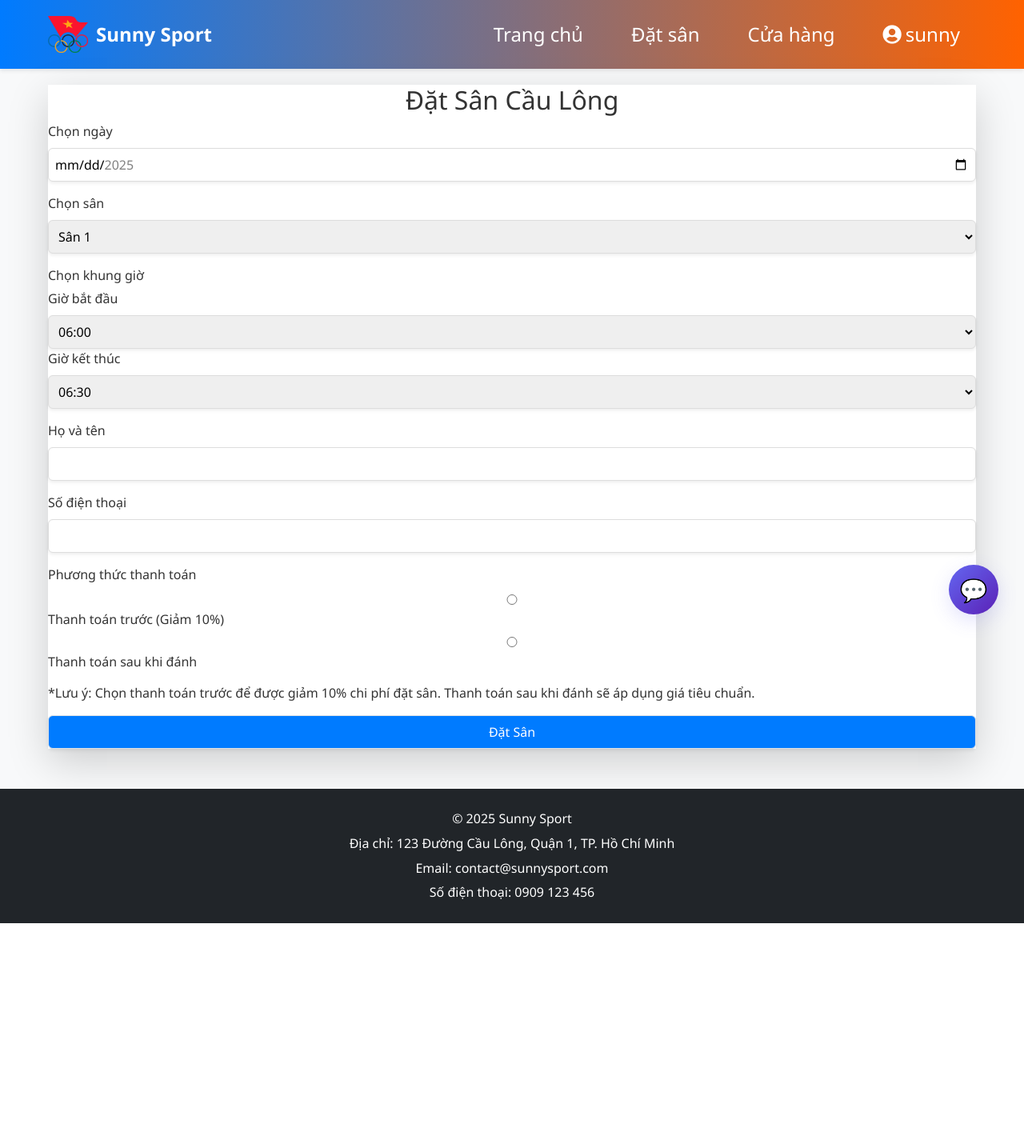
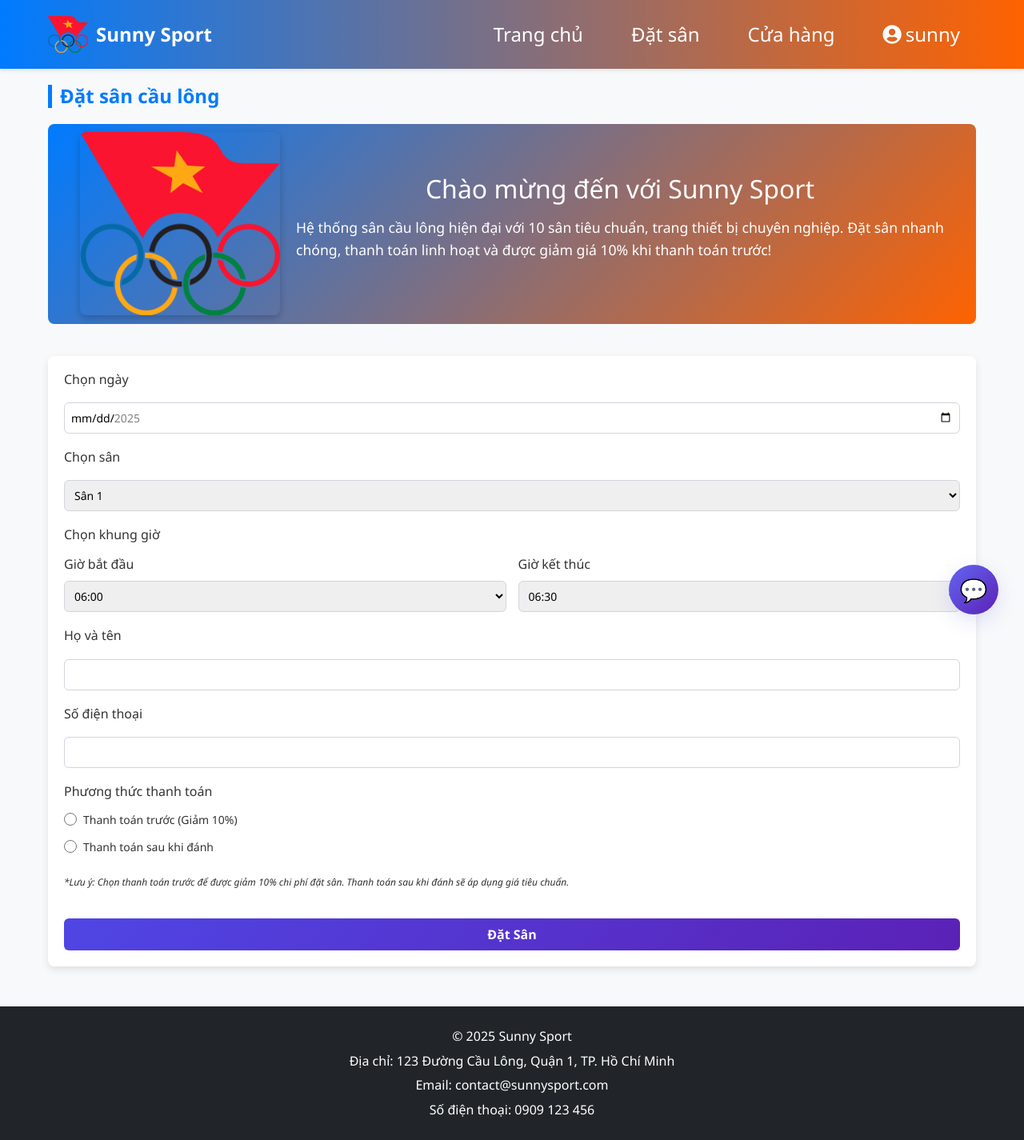
Before and after one commit to sunnytran123/badmingo, a PHP site: page /chat/booking.php in a window 1280 px wide. Shown: the whole page at 80% size. Before the commit the page ends 1154 px from the top, so only its background shows below. Run offline with PHP 8.4, Linux system fonts and the light colour scheme; a user stored in the database is signed in.

Commit message:
update file

```diff
--- a/booking.php
+++ b/booking.php
@@ -90,62 +90,18 @@ if ($_SERVER['REQUEST_METHOD'] === 'POST') {
 }
 ?>
 
-<style>
-/* Inputs modern focus */
-input[type="date"], select, input[type="text"], input[type="tel"] {
-    transition: box-shadow 0.15s ease, border-color 0.15s ease;
-}
-input[type="date"]:focus, select:focus, input[type="text"]:focus, input[type="tel"]:focus {
-    outline: none;
-    border-color: #6366F1;
-    box-shadow: 0 0 0 3px rgba(99,102,241,0.25);
-}
+<h2 class="section-title">Đặt sân cầu lông</h2>
 
-/* Modal popup */
-.modal-overlay {
-    position: fixed;
-    top: 0;
-    left: 0;
-    right: 0;
-    bottom: 0;
-    background: rgba(17, 24, 39, 0.55);
-    backdrop-filter: blur(6px);
-    display: none;
-    align-items: center;
-    justify-content: center;
-    z-index: 10000;
-}
-.modal {
-    width: calc(100% - 32px);
-    max-width: 420px;
-    background: #ffffff;
-    border: 1px solid #E5E7EB;
-    border-radius: 14px;
-    box-shadow: 0 24px 60px rgba(0,0,0,0.2);
-    padding: 18px 18px 16px 18px;
-    animation: modalIn 0.22s ease-out;
-}
-.modal-header { display: flex; align-items: center; justify-content: center; gap: 10px; padding-bottom: 6px; border-bottom: 1px solid #F3F4F6; }
-.modal-title { font-size: 18px; font-weight: 700; color: #111827; text-align: center; }
-.modal-icon { width: 28px; height: 28px; border-radius: 999px; display: inline-flex; align-items: center; justify-content: center; font-size: 16px; }
-.modal-body { margin-top: 10px; font-size: 14px; color: #374151; line-height: 1.6; text-align: center; }
-.modal-actions { margin-top: 16px; display: flex; justify-content: center; gap: 10px; }
-.btn { padding: 9px 14px; border-radius: 10px; font-size: 14px; cursor: pointer; border: 1px solid transparent; transition: transform 0.1s ease, box-shadow 0.15s ease, background 0.15s ease; }
-.btn-primary { background: linear-gradient(135deg, #4F46E5 0%, #5B21B6 100%); color: #fff; box-shadow: 0 8px 16px rgba(79,70,229,0.25); }
-.btn-primary:hover { transform: translateY(-1px); box-shadow: 0 10px 18px rgba(79,70,229,0.32); }
-.btn-primary:active { transform: translateY(0); }
-.btn-outline { background: #fff; color: #374151; border-color: #D1D5DB; }
-.btn-outline:hover { background: #F9FAFB; }
-.modal-success .modal-icon { background: #ECFDF5; color: #065F46; }
-.modal-error .modal-icon { background: #FEF2F2; color: #991B1B; }
-.modal-success .modal-header { color: #065F46; }
-.modal-error .modal-header { color: #991B1B; }
-@keyframes modalIn { from { opacity: 0; transform: translateY(-6px); } to { opacity: 1; transform: translateY(0); } }
-</style>
+<div class="shop-intro">
+    <img src="images/Olypic.png" alt="Đặt sân cầu lông">
+    <div class="shop-intro-content">
+        <h2>Chào mừng đến với Sunny Sport</h2>
+        <p style="text-align:justify">Hệ thống sân cầu lông hiện đại với 10 sân tiêu chuẩn, trang thiết bị chuyên nghiệp. Đặt sân nhanh chóng, thanh toán linh hoạt và được giảm giá 10% khi thanh toán trước!</p>
+    </div>
+</div>
 
-<section class="min-h-screen bg-gray-100 py-12">
-    <div class="max-w-2xl mx-auto bg-white p-8 rounded-lg shadow-lg">
-        <h2 class="text-3xl font-bold text-center text-gray-800 mb-8">Đặt Sân Cầu Lông</h2>
+<div class="shop-container">
+    <form action="" method="POST" class="product-filter" id="bookingForm">
         <!-- Modal container -->
         <div id="modal-overlay" class="modal-overlay" role="dialog" aria-modal="true" aria-hidden="true">
             <div id="modal" class="modal" role="document">
@@ -168,40 +124,38 @@ input[type="date"]:focus, select:focus, input[type="text"]:focus, input[type="te
                 });
             </script>
         <?php endif; ?>
-        <form action="" method="POST" class="space-y-6" id="bookingForm">
-            <!-- Chọn ngày -->
-            <div class="form-group">
-                <label for="date" class="block text-sm font-medium text-gray-700">Chọn ngày</label>
+        <div class="filter-section">
+            <h3>Chọn ngày</h3>
+            <div class="filter-group">
                 <input type="date" id="date" name="date" required
                        min="<?php echo date('Y-m-d'); ?>"
                        max="<?php echo date('Y-m-d', strtotime('+2 months')); ?>"
-                       class="mt-1 block w-full rounded-md border-gray-300 shadow-sm focus:border-indigo-500 focus:ring-indigo-500 sm:text-sm p-2">
+                       class="mt-1 block w-full">
+            </div>
         </div>
 
-            <!-- Chọn sân -->
-            <div class="form-group">
-                <label for="court" class="block text-sm font-medium text-gray-700">Chọn sân</label>
-                <select id="court" name="court" required
-                        class="mt-1 block w-full rounded-md border-gray-300 shadow-sm focus:border-indigo-500 focus:ring-indigo-500 sm:text-sm p-2">
+        <div class="filter-section">
+            <h3>Chọn sân</h3>
+            <div class="filter-group">
+                <select id="court" name="court" required class="mt-1 block w-full">
                     <option value="1">Sân 1</option>
                     <option value="2">Sân 2</option>
                     <option value="3">Sân 3</option>
                     <option value="4">Sân 4</option>
                 </select>
             </div>
+        </div>
 
-            <!-- Chọn khung giờ -->
-            <div class="form-group">
-                <label class="block text-sm font-medium text-gray-700">Chọn khung giờ</label>
-                <div class="grid grid-cols-2 gap-4">
+        <div class="filter-section">
+            <h3>Chọn khung giờ</h3>
+            <div class="filter-group grid">
                 <div>
                     <label for="start_time" class="block text-sm font-medium text-gray-600">Giờ bắt đầu</label>
-                        <select id="start_time" name="start_time" required
-                                class="mt-1 block w-full rounded-md border-gray-300 shadow-sm focus:border-indigo-500 focus:ring-indigo-500 sm:text-sm p-2">
+                    <select id="start_time" name="start_time" required class="mt-1 block w-full">
                         <?php
                         $start = strtotime("06:00");
                         $end = strtotime("22:00");
-                            for ($time = $start; $time <= $end; $time += 1800) { // 30 phút
+                        for ($time = $start; $time <= $end; $time += 1800) {
                             echo '<option value="' . date("H:i", $time) . '">' . date("H:i", $time) . '</option>';
                         }
                         ?>
@@ -209,10 +163,9 @@ input[type="date"]:focus, select:focus, input[type="text"]:focus, input[type="te
                 </div>
                 <div>
                     <label for="end_time" class="block text-sm font-medium text-gray-600">Giờ kết thúc</label>
-                        <select id="end_time" name="end_time" required
-                                class="mt-1 block w-full rounded-md border-gray-300 shadow-sm focus:border-indigo-500 focus:ring-indigo-500 sm:text-sm p-2">
+                    <select id="end_time" name="end_time" required class="mt-1 block w-full">
                         <?php
-                            for ($time = $start + 1800; $time <= $end + 1800; $time += 1800) { // Bắt đầu từ 30 phút sau giờ bắt đầu
+                        for ($time = $start + 1800; $time <= $end + 1800; $time += 1800) {
                             echo '<option value="' . date("H:i", $time) . '">' . date("H:i", $time) . '</option>';
                         }
                         ?>
@@ -221,58 +174,233 @@ input[type="date"]:focus, select:focus, input[type="text"]:focus, input[type="te
             </div>
         </div>
 
-            <!-- Họ và tên -->
-            <div class="form-group">
-                <label for="fullname" class="block text-sm font-medium text-gray-700">Họ và tên</label>
-                <input type="text" id="fullname" name="fullname" required
-                       class="mt-1 block w-full rounded-md border-gray-300 shadow-sm focus:border-indigo-500 focus:ring-indigo-500 sm:text-sm p-2">
+        <div class="filter-section">
+            <h3>Họ và tên</h3>
+            <div class="filter-group">
+                <input type="text" id="fullname" name="fullname" required class="mt-1 block w-full">
+            </div>
         </div>
 
-            <!-- Số điện thoại -->
-            <div class="form-group">
-                <label for="phone" class="block text-sm font-medium text-gray-700">Số điện thoại</label>
-                <input type="tel" id="phone" name="phone" required
-                       class="mt-1 block w-full rounded-md border-gray-300 shadow-sm focus:border-indigo-500 focus:ring-indigo-500 sm:text-sm p-2">
+        <div class="filter-section">
+            <h3>Số điện thoại</h3>
+            <div class="filter-group">
+                <input type="tel" id="phone" name="phone" required class="mt-1 block w-full">
+            </div>
         </div>
 
-            <!-- Phương thức thanh toán -->
-            <div class="form-group">
-                <label class="block text-sm font-medium text-gray-700">Phương thức thanh toán</label>
-                <div class="mt-2 space-y-2">
-                    <div class="flex items-center">
-                        <input id="payment_prepaid" name="payment_method" type="radio" value="prepaid" required
-                               class="h-4 w-4 text-indigo-600 focus:ring-indigo-500 border-gray-300">
-                        <label for="payment_prepaid" class="ml-2 block text-sm text-gray-900">
+        <div class="filter-section">
+            <h3>Phương thức thanh toán</h3>
+            <div class="filter-group">
+                <label class="filter-checkbox">
+                    <input type="radio" name="payment_method" value="prepaid" required>
                     Thanh toán trước (Giảm 10%)
                 </label>
-                    </div>
-                    <div class="flex items-center">
-                        <input id="payment_ondelivery" name="payment_method" type="radio" value="ondelivery"
-                               class="h-4 w-4 text-indigo-600 focus:ring-indigo-500 border-gray-300">
-                        <label for="payment_ondelivery" class="ml-2 block text-sm text-gray-900">
+                <label class="filter-checkbox">
+                    <input type="radio" name="payment_method" value="ondelivery">
                     Thanh toán sau khi đánh
                 </label>
             </div>
         </div>
+
+        <div class="filter-section">
+            <p class="note">*Lưu ý: Chọn thanh toán trước để được giảm 10% chi phí đặt sân. Thanh toán sau khi đánh sẽ áp dụng giá tiêu chuẩn.</p>
         </div>
 
-            <!-- Ghi chú về giảm giá -->
-            <div class="form-group">
-                <p class="text-sm text-gray-600 italic">
-                    *Lưu ý: Chọn thanh toán trước để được giảm 10% chi phí đặt sân. Thanh toán sau khi đánh sẽ áp dụng giá tiêu chuẩn.
-                </p>
+        <button type="submit" class="filter-submit">Đặt Sân</button>
+    </form>
 </div>
 
-            <!-- Nút đặt sân -->
-            <div class="text-center">
-                <button type="submit"
-                        class="inline-flex justify-center py-2 px-4 border border-transparent shadow-sm text-sm font-medium rounded-md text-white bg-indigo-600 hover:bg-indigo-700 focus:outline-none focus:ring-2 focus:ring-offset-2 focus:ring-indigo-500">
-                    Đặt Sân
-                </button>
-            </div>
-        </form>
+<style>
+.section-title {
+    font-size: 24px;
+    font-weight: 700;
+    color: #007bff;
+    margin-bottom: 20px;
+    display: flex;
+    align-items: center;
+    gap: 10px;
+}
+.shop-intro {
+    display: flex;
+    align-items: center;
+    gap: 20px;
+    margin-bottom: 40px;
+    max-height: 250px;
+    overflow: hidden;
+}
+.shop-intro img {
+    width: 250px;
+    object-fit: cover;
+    border-radius: 8px;
+}
+.shop-intro-content {
+    flex: 1;
+}
+.shop-container {
+    display: flex;
+    flex-direction: row;
+    gap: 20px;
+    align-items: flex-start;
+    max-width: 100%;
+}
+.product-filter {
+    background: white;
+    padding: 20px;
+    border-radius: 8px;
+    box-shadow: 0 4px 10px rgba(0,0,0,0.1);
+    width: 100%;
+    min-height: 300px;
+    overflow-y: auto;
+}
+.filter-section {
+    display: flex;
+    flex-direction: column;
+    gap: 10px;
+    margin-bottom: 20px;
+}
+.filter-section h3 {
+    font-size: 16px;
+    margin-bottom: 5px;
+    color: #333;
+}
+.filter-group {
+    display: flex;
+    flex-direction: column;
+    gap: 8px;
+}
+.filter-group.grid {
+    display: grid;
+    grid-template-columns: 1fr 1fr;
+    gap: 15px;
+}
+.filter-checkbox {
+    display: flex;
+    align-items: center;
+    gap: 8px;
+    font-size: 14px;
+    color: #333;
+}
+.filter-checkbox input {
+    width: 16px;
+    height: 16px;
+    cursor: pointer;
+}
+.filter-group input, .filter-group select {
+    padding: 8px;
+    border: 1px solid #D1D5DB;
+    border-radius: 6px;
+    font-size: 14px;
+    transition: border-color 0.3s ease, box-shadow 0.3s ease;
+}
+.filter-group input:focus, .filter-group select:focus {
+    outline: none;
+    border-color: #4F46E5;
+    box-shadow: 0 0 0 3px rgba(79,70,229,0.25);
+}
+.filter-submit {
+    background: linear-gradient(135deg, #4F46E5 0%, #5B21B6 100%);
+    color: white;
+    padding: 8px 15px;
+    border: none;
+    border-radius: 6px;
+    font-weight: 600;
+    cursor: pointer;
+    transition: background 0.3s ease, transform 0.3s ease;
+    width: 100%;
+}
+.filter-submit:hover {
+    background: linear-gradient(135deg, #4338CA 0%, #4C1D95 100%);
+    transform: translateY(-1px);
+}
+.note {
+    font-size: 12px;
+    color: #333;
+    font-style: italic;
+}
+.modal-overlay {
+    position: fixed;
+    top: 0;
+    left: 0;
+    right: 0;
+    bottom: 0;
+    background: rgba(0,0,0,0.55);
+    display: none;
+    align-items: center;
+    justify-content: center;
+    z-index: 10000;
+}
+.modal {
+    width: calc(100% - 32px);
+    max-width: 420px;
+    background: white;
+    border-radius: 8px;
+    box-shadow: 0 4px 15px rgba(0,0,0,0.1);
+    padding: 20px;
+    animation: modalIn 0.22s ease-out;
+}
+.modal-header {
+    display: flex;
+    align-items: center;
+    justify-content: center;
+    gap: 10px;
+    padding-bottom: 10px;
+    border-bottom: 1px solid #f8f9fa;
+}
+.modal-title {
+    font-size: 18px;
+    font-weight: 700;
+    color: #333;
+}
+.modal-icon {
+    width: 28px;
+    height: 28px;
+    border-radius: 999px;
+    display: inline-flex;
+    align-items: center;
+    justify-content: center;
+    font-size: 16px;
+}
+.modal-body {
+    margin-top: 10px;
+    font-size: 14px;
+    color: #333;
+    line-height: 1.6;
+    text-align: center;
+}
+.modal-actions {
+    margin-top: 16px;
+    display: flex;
+    justify-content: center;
+    gap: 10px;
+}
+.btn {
+    padding: 8px 15px;
+    border-radius: 6px;
+    font-size: 14px;
+    cursor: pointer;
+    border: none;
+    transition: background 0.3s ease, transform 0.3s ease;
+}
+.btn-primary {
+    background: linear-gradient(135deg, #4F46E5 0%, #5B21B6 100%);
+    color: #fff;
+}
+.btn-primary:hover {
+    background: linear-gradient(135deg, #4338CA 0%, #4C1D95 100%);
+    transform: translateY(-1px);
+}
+.modal-success .modal-icon { background: #28a745; color: #fff; }
+.modal-error .modal-icon { background: #dc3545; color: #fff; }
+.modal-success .modal-title { color: #28a745; }
+.modal-error .modal-title { color: #dc3545; }
+@keyframes modalIn { from { opacity: 0; transform: translateY(-6px); } to { opacity: 1; transform: translateY(0); } }
+@media (max-width: 768px) {
+    .shop-container { flex-direction: column; }
+    .product-filter { width: 100%; min-height: auto; }
+    .filter-group.grid { grid-template-columns: 1fr; }
+}
+</style>
 
-        <!-- Script kiểm tra thời gian & modal popup -->
 <script>
 const overlay = document.getElementById('modal-overlay');
 const modal = document.getElementById('modal');
@@ -289,8 +417,6 @@ input[type="date"]:focus, select:focus, input[type="text"]:focus, input[type="te
     modalTitle.textContent = type === 'success' ? 'Thành công' : (type === 'error' ? 'Thông báo' : 'Thông báo');
     modalBody.textContent = message;
     overlay.style.display = 'flex';
-                overlay.style.alignItems = 'center';
-                overlay.style.justifyContent = 'center';
     overlay.setAttribute('aria-hidden', 'false');
 }
 function closeModal() {
@@ -401,7 +527,5 @@ input[type="date"]:focus, select:focus, input[type="text"]:focus, input[type="te
         });
 }
 </script>
-    </div>
-</section>
 
 <?php include 'includes/footer.php'; ?>
--- a/shop_list.php
+++ b/shop_list.php
@@ -153,7 +153,7 @@ $products = $result->fetch_all(MYSQLI_ASSOC);
 </div>
 
 <!-- Phân trang -->
-<div class="pagination" style="text-align:center; margin-bottom:40px;">
+<div class="pagination" style="text-align:center; margin-bottom:40px; display:flex; justify-content:center; align-items:center;">
 	<?php if ($totalPages > 1): ?>
 		<?php for ($i = 1; $i <= $totalPages; $i++): ?>
 			<a href="?<?php
```
Lines whose indentation alone changed are shown as unchanged.
